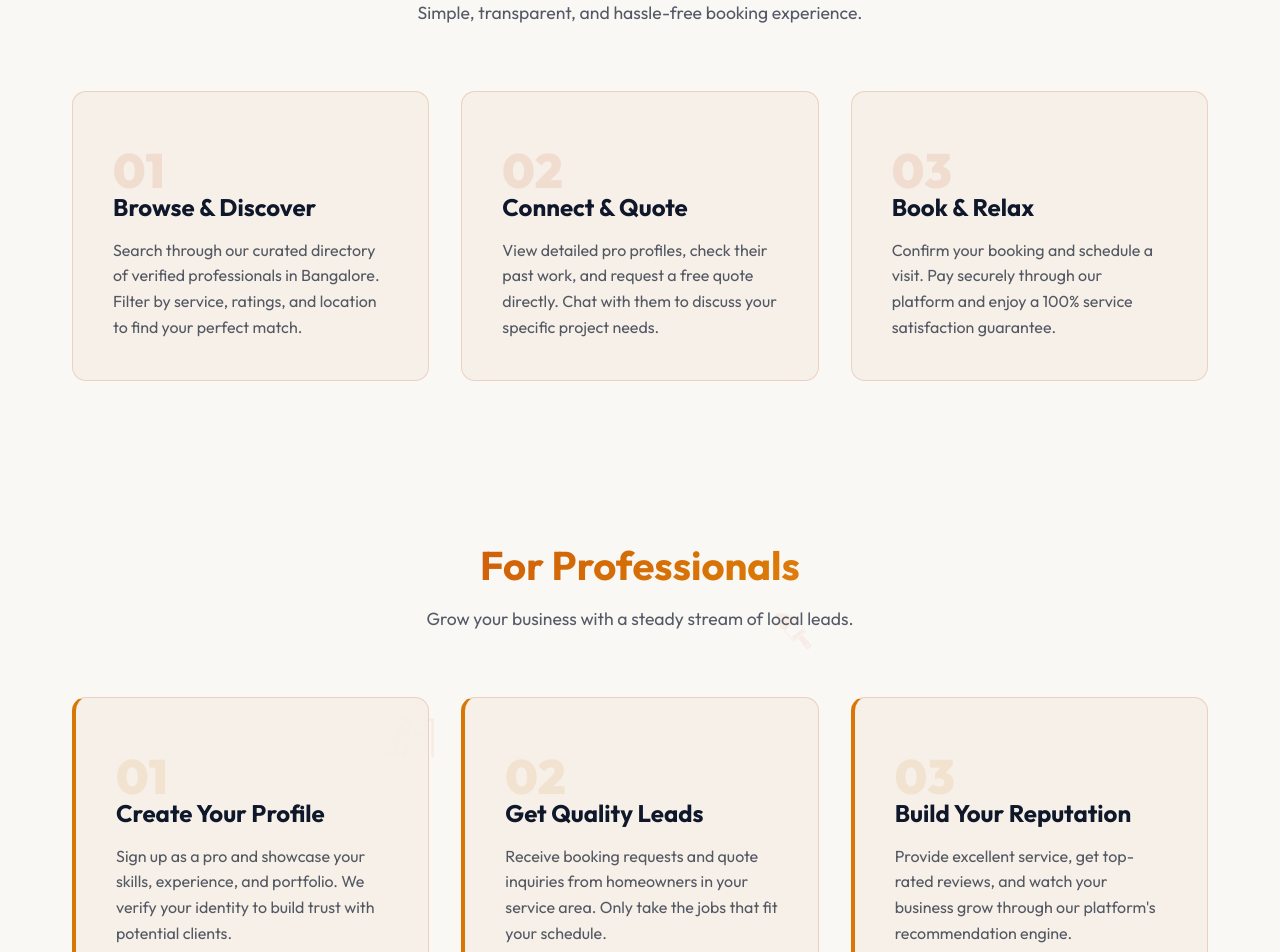
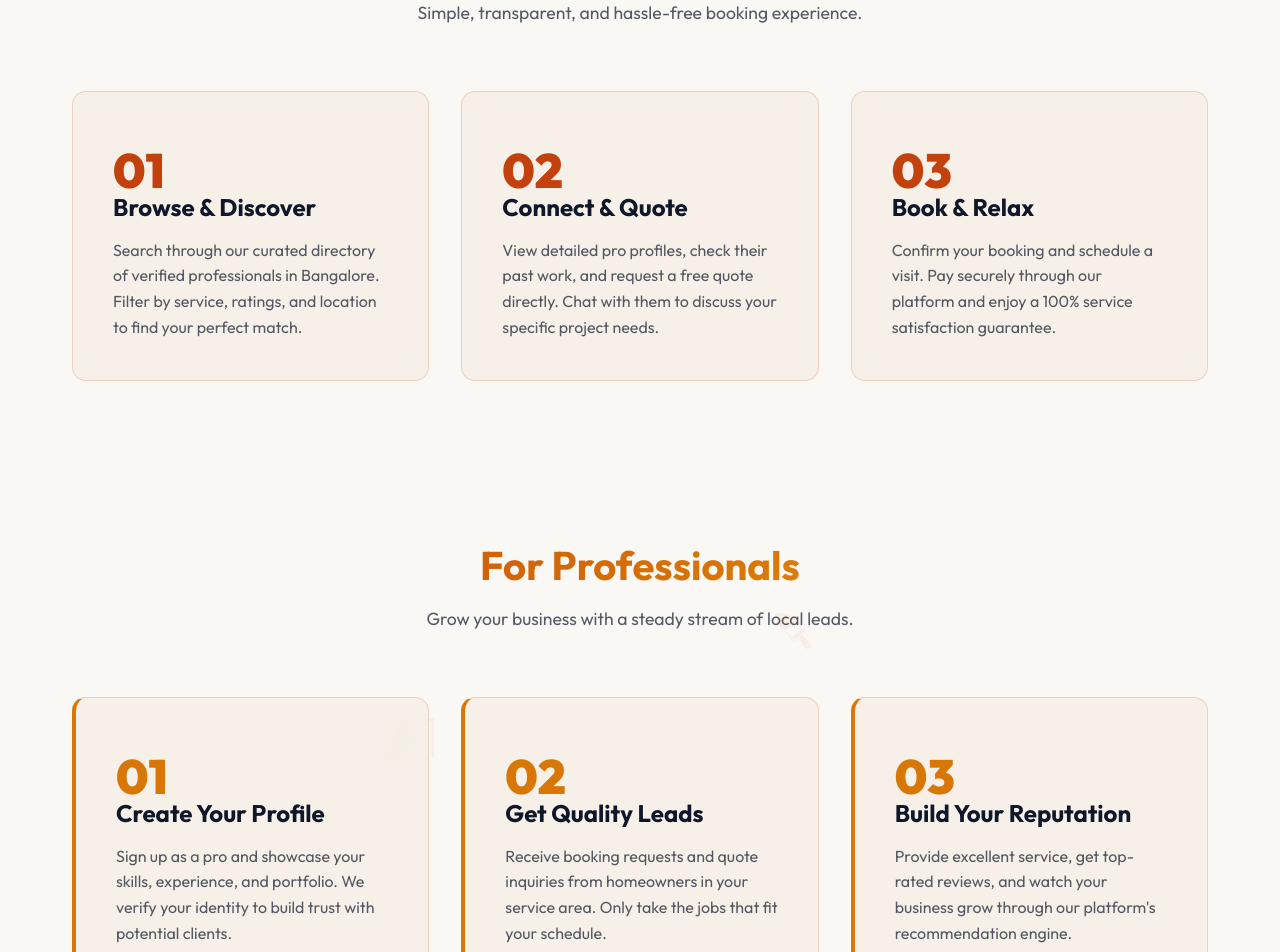
Before and after one commit to Sachidanand01/carpenterwala, a Next.js app: page /how-it-works in a window 1280 px wide. Shown: the part 980-1932 px from the top of the page. Built offline with nearby package versions, Linux system fonts and the light colour scheme; no server answers.

Commit message:
how it works update

```diff
--- a/app/how-it-works/page.js
+++ b/app/how-it-works/page.js
@@ -76,7 +76,7 @@ export default function HowItWorks() {
                 <div style={{
                   fontSize: "3rem",
                   fontWeight: "900",
-                  opacity: 0.1,
+                  opacity: 1,
                   marginBottom: "-1rem",
                   color: "var(--primary)"
                 }}>
@@ -120,7 +120,7 @@ export default function HowItWorks() {
                 <div style={{
                   fontSize: "3rem",
                   fontWeight: "900",
-                  opacity: 0.1,
+                  opacity: 1,
                   marginBottom: "-1rem",
                   color: "var(--accent)"
                 }}>
```
